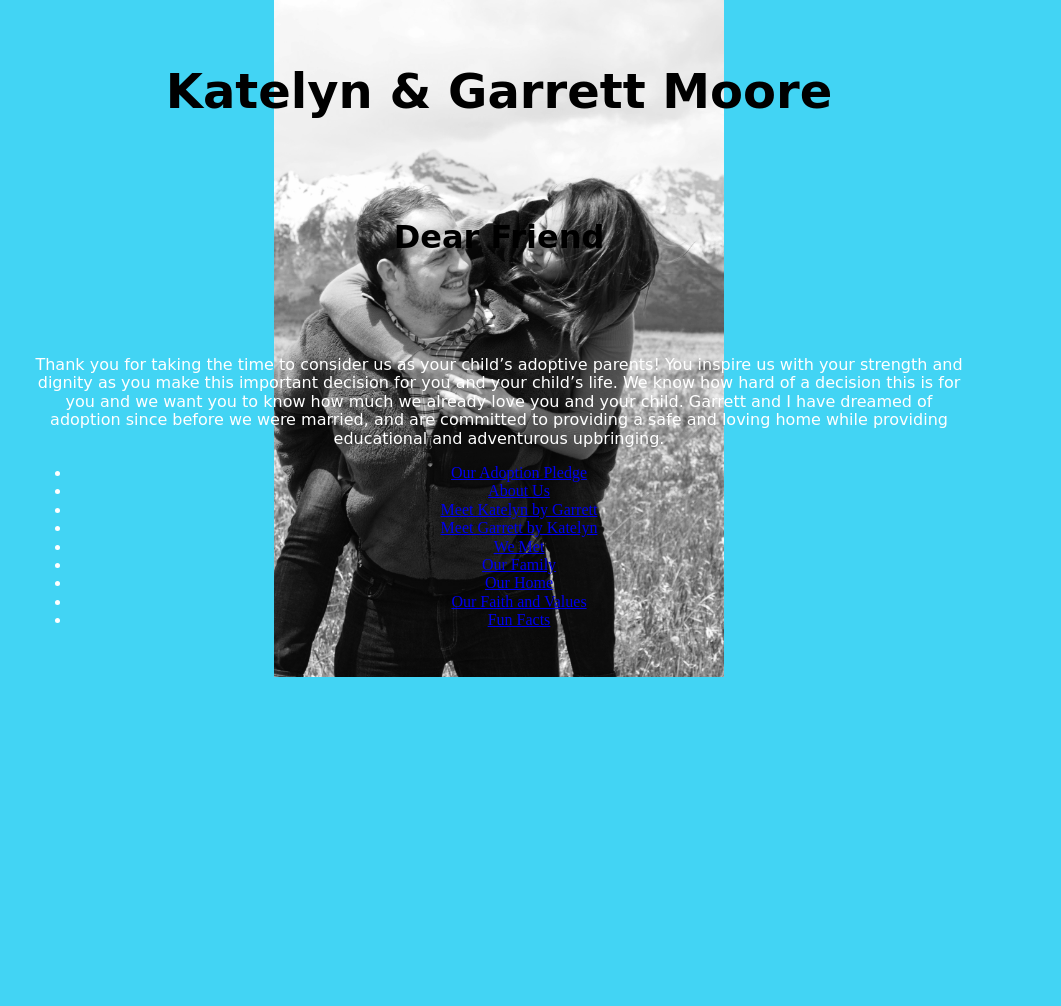
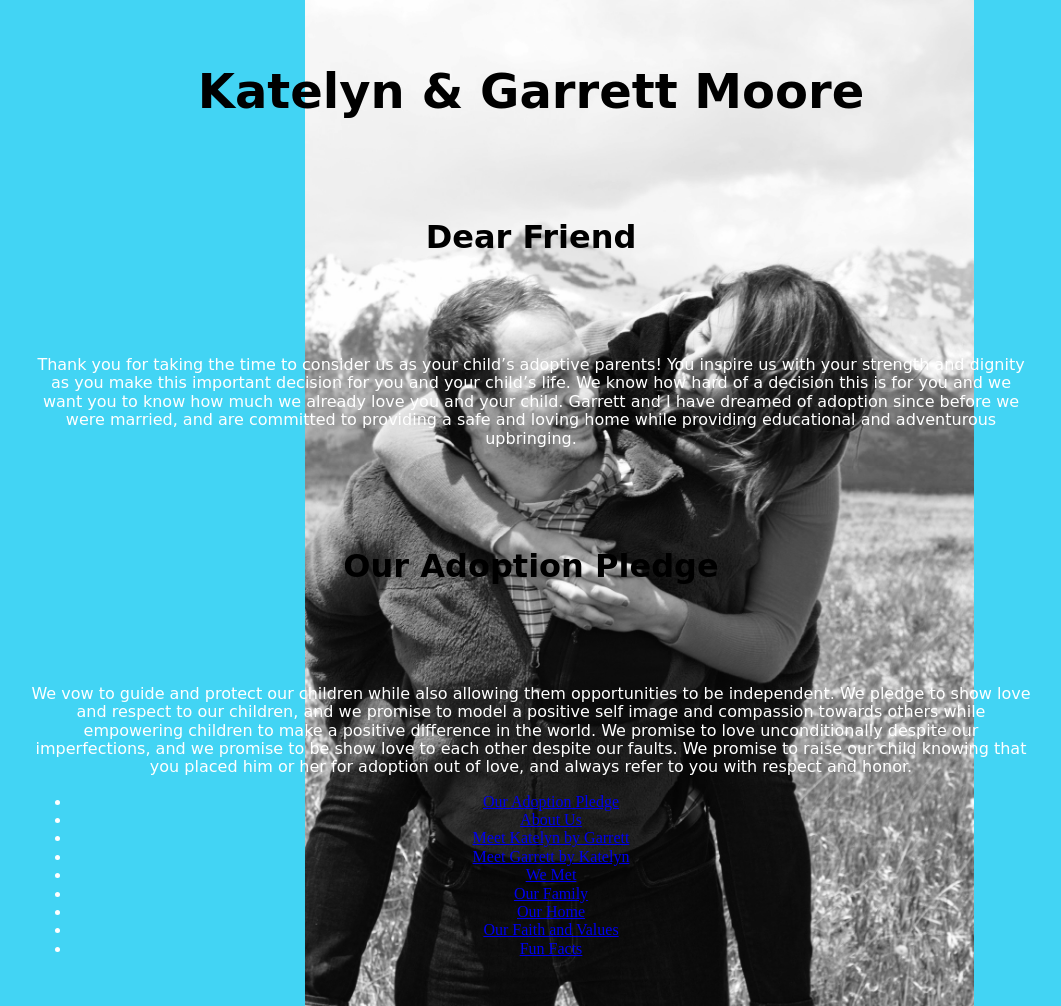
Before and after one commit to katecampmoore/ClassProject, a plain HTML site: page index.html in a window 1280 px wide. Shown: the whole page, without its empty margins (1-1062 px from the left). Before the commit the page ends 800 px from the top, so only its background shows below. Drawn offline with nearby package versions, Linux system fonts and the light colour scheme; a web font is replaced by a local one.

Commit message:
added adoption pledge

```diff
--- a/css/site.css
+++ b/css/site.css
@@ -1,6 +1,3 @@
-* {
-    box-sizing: border-box;
-}
 
 body {
     margin: 0;
@@ -28,14 +25,13 @@ p {
     font-family: 'Forum', cursive;
 }
 
-
-
 .wrap {
     padding: 2rem;
     width: 100%;
     max-width: 1000px;
     margin: 0, auto;
 }
+
 
 .header {
   background-color: #42d4f4;
@@ -45,5 +41,4 @@ p {
   background-size: contain;
   color: #FFF;
   text-align: center;
-  position: fixed;
 }
--- a/index.html
+++ b/index.html
@@ -15,7 +15,8 @@
 <body>
 
     <!-- Header -->
-    <!-- this is a test comment for git-->
+    <!-- Welcome-->
+
 <section class="header">
     <div class="wrap">
         <div class="hero-block">
@@ -23,7 +24,14 @@
             <h2>Dear Friend</h2>
             <p> Thank you for taking the time to consider us as your child’s adoptive parents! You inspire us with your strength and dignity as you make this important decision for you and your child’s life. We know how hard of a decision this is for you and we want you to know how much we already love you and your child. Garrett and I have dreamed of adoption since before we were married, and are committed to providing a safe and loving home while providing educational and adventurous upbringing.
 </p>
-        <nav id="main-nav" role="navigation">
+
+    <!--Adoption Pledge-->
+            <h2>Our Adoption Pledge</h2>
+            <p>We vow to guide and protect our children while also allowing them opportunities to be independent. We pledge to show love and respect to our children, and we promise to model a positive self image and compassion towards others while empowering children to make a positive difference in the world. We promise to love unconditionally despite our imperfections, and we promise to be show love to each other despite our faults. We promise to raise our child knowing that you placed him or her for adoption out of love, and always refer to you with respect and honor.
+</p>
+    <!--/Adoption Pledge-->
+    <!--unordered list-->
+            <nav id="main-nav" role="navigation">
             <ul>
                 <li><a href="#">Our Adoption Pledge</a></li>
                 <li><a href="#">About Us</a></li>
@@ -40,28 +48,9 @@
         </div>
     </div>
 </section>
-
+    <!--/unordered list-->
+    <!-- /Welcome -->
     <!-- /Header -->
-
-    <!-- Welcome -->
-
-    <!-- /Welcome -->
-
-    <!-- Mail List -->
-
-    <!-- /Mail List -->
-
-    <!-- History -->
-
-    <!-- /History -->
-
-    <!-- Food Menu -->
-
-    <!-- /Food Menu -->
-
-    <!-- Map -->
-
-    <!-- /Map -->
 
     <!-- Footer -->
 
```
